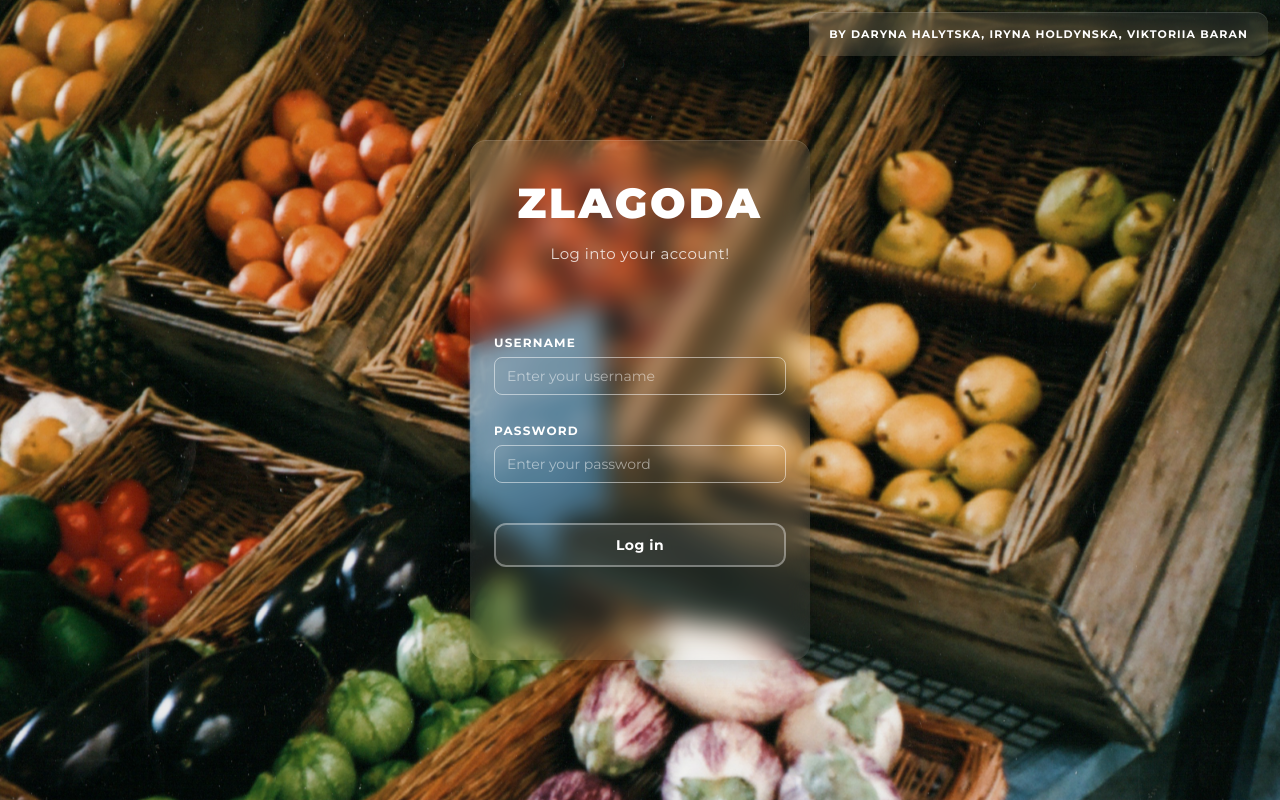
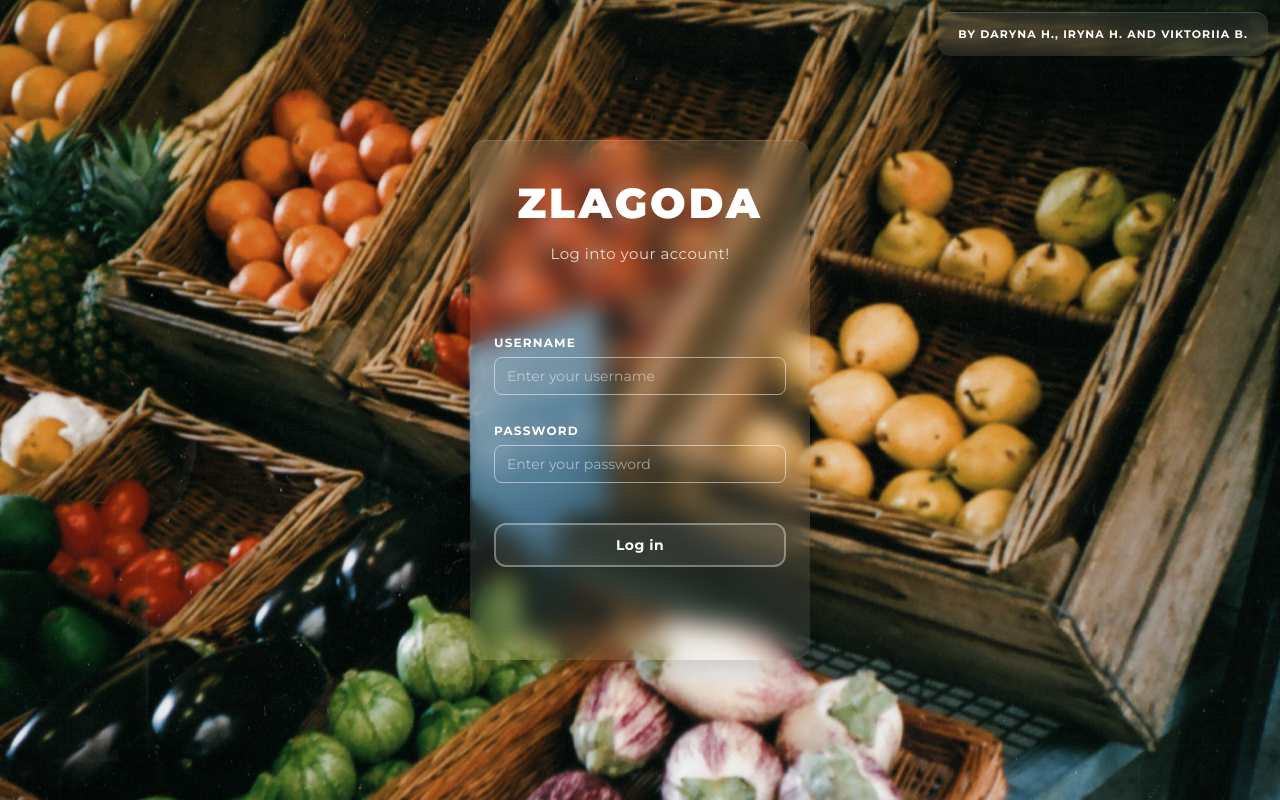
Before and after one commit to viktoriyabaran/Zlagoda, a Django app: page /login/ in a window 1280 px wide. Run offline with Django 5.2, Linux system fonts and the light colour scheme; style sheets or scripts are compiled from the project's sources; parts of the project's set-up code (start-up, migrations or seed data) failed here and were passed over; some libraries are stand-ins or nearby versions.

Commit message:
WA: Shorten the creds

```diff
--- a/templates/_header_guest.html
+++ b/templates/_header_guest.html
@@ -6,6 +6,6 @@
                shadow-[0_8px_32px_rgba(0,0,0,0.18),inset_0_1px_0_rgba(255,255,255,0.12)]
                text-white">
     <span class="text-[11px] font-semibold tracking-widest uppercase whitespace-nowrap">
-        By Daryna Halytska, Iryna Holdynska, Viktoriia Baran
+        By Daryna H., Iryna H. and Viktoriia B.
     </span>
 </header>
```
